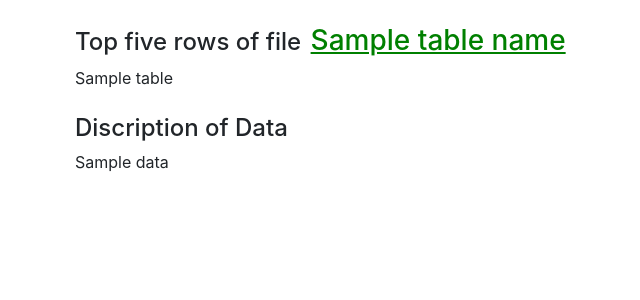
After one commit to anmolk11/Preprocessing-Engine, a Flask app: template templates/display.html in a window 1280 px wide. The commit adds this page. Shown: the top 300 px of the page, without its empty margins (10-650 px from the left). Run offline with Flask 3, Linux system fonts and the light colour scheme; the template is opened without the code that fills it: most values are stand-ins (such as "Sample title", 1, 10 or a date in 2020); some libraries are stand-ins or nearby versions.

Commit message:
css class not getting passed in the html

```diff
--- a/main.py
+++ b/main.py
@@ -1,5 +1,6 @@
 from flask import Flask,render_template,request
 import pandas as pd
+import numpy as np
 
 app = Flask(__name__)
 
@@ -7,15 +8,48 @@ app = Flask(__name__)
 def index():
     if request.method == 'POST':
         file = request.files['csvFile']
-        df = pd.read_csv(file)
-        top_rows = df.head()
-        bottom_rows = df.tail()
-        top_rows_html = top_rows.to_html(classes='table table-striped', index=False)
-        bottom_rows_html = bottom_rows.to_html(classes='table table-striped', index=False)
-        return render_template('index.html', display = True, top_rows_html = top_rows_html, bottom_rows_html = bottom_rows_html)
-
+        return process(file)
     else:
         return render_template('index.html')
 
+def highlighter(x):
+    if x['Num of Missing Values'] > 0:
+        return ['background-color: pink'] * 4
+    else:
+        return ['background-color: white'] * 4
+
+def process(file):
+    file_name = file.filename
+    df = pd.read_csv(file)
+    cols = df.columns
+    cats = []
+    for i in cols:
+        if df[i].dtype == 'int64':
+            cats.append('Numerical / Discrete')
+        elif df[i].dtype == 'float64':
+            cats.append('Numerical / Continues')
+        else:
+            cats.append('Categorical')
+
+    data_miss = df.isna().sum()
+    num_miss = data_miss.values
+    perc_miss = np.round(num_miss / df.shape[0] * 100,2)
+    table_df = df.head().to_html(index = False, classes = 'table table-striped')
+
+
+    data = {
+        'Feature' : cols,
+        'Category' : cats,
+        'Num of Missing Values' : data_miss,
+        '% of Missing Values' : perc_miss
+    }
+    data_df = pd.DataFrame(data)
+    # data_df = data_df.to_html(index = False, classes = 'table table-striped')
+    styled_df = data_df.style.apply(highlighter, axis = 1)
+    styled_df.relabel_index(range(1,len(num_miss) + 1))
+    data_df = styled_df.to_html(index = False,classes = 'table table-striped')
+    return render_template('display.html', table = table_df,table_name = file_name,data = data_df)
+
+
 if __name__ == '__main__':
     app.run(debug = True)
--- /dev/null
+++ b/templates/display.html
@@ -0,0 +1,35 @@
+<!DOCTYPE html>
+<html lang="en">
+<head>
+    <meta charset="UTF-8">
+    <meta name="viewport" content="width=device-width, initial-scale=1.0">
+    <link rel="stylesheet" href="https://stackpath.bootstrapcdn.com/bootstrap/4.5.2/css/bootstrap.min.css">
+    <style>
+        h4, h3 {
+            display: inline-block;
+            margin-right: 5px; /* Adjust margin as needed */
+        }
+    </style>
+    <title>Document</title>
+</head>
+<body>
+    <div class="container mt-4">
+        <span>
+            <h4>Top five rows of file</h4>
+            <h3 style="color: green; text-decoration: underline">{{table_name}}</h3>
+        </span>
+        <div>
+            {{ table|safe }}
+        </div>
+    </div>
+
+    <div class="container mt-4">
+        <span>
+            <h4>Discription of Data</h4>
+        </span>
+        <div>
+            {{ data|safe }}
+        </div>
+    </div>
+</body>
+</html>
```
Also changed, not shown: templates/index.html (+0 -16 lines).
